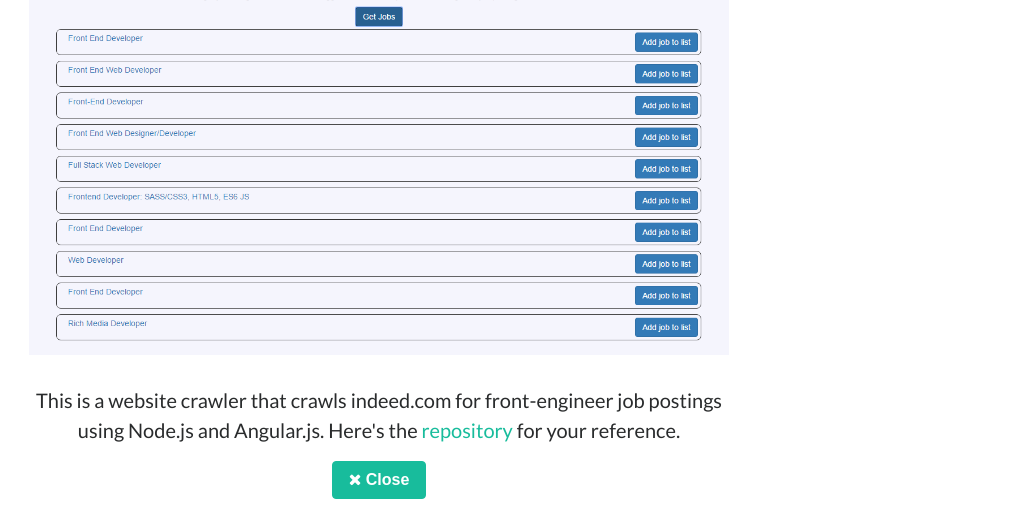
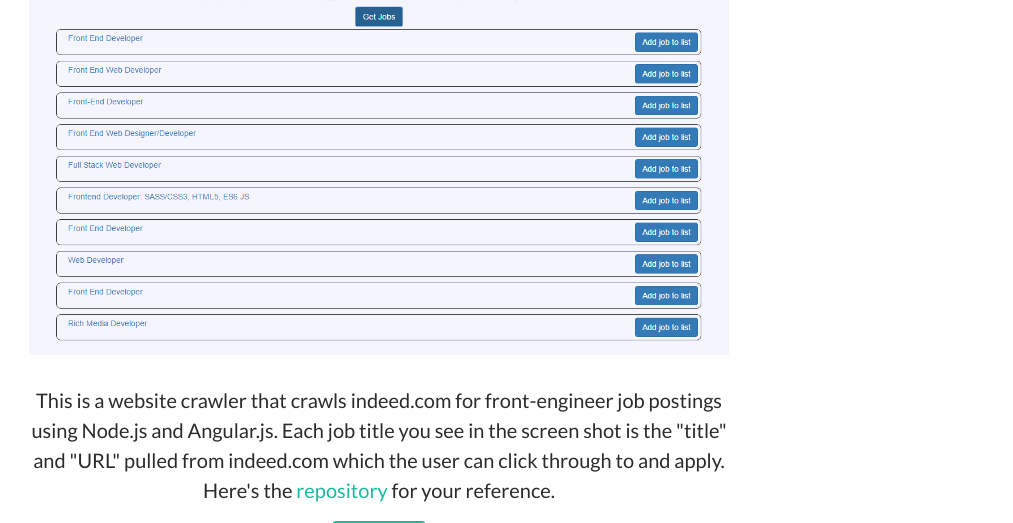
Before and after one commit to JustBriones/justbriones.github.io, a plain HTML site: page index.html in a window 1280 px wide. Both pictures are taken after a click on the element 260 px from the left and 855 px from the top of the page. Shown: the part 732-1255 px from the top of the page, without its empty margins (261-1274 px from the left). Drawn offline with Linux system fonts and the light colour scheme.

Commit message:
added more description to the crawler project

```diff
--- a/index.html
+++ b/index.html
@@ -207,7 +207,7 @@
                                 <h2>Job List Crawler</h2>
                                 <hr class="star-primary">
                                 <img class="img-fluid img-centered" src="img/portfolio/crawler.PNG" alt="">
-                                <p>This is a website crawler that crawls indeed.com for front-engineer job postings using Node.js and Angular.js. Here's the <a href="https://github.com/JustBriones/crawler1">repository</a> for your reference.</p>
+                                <p>This is a website crawler that crawls indeed.com for front-engineer job postings using Node.js and Angular.js. Each job title you see in the screen shot is the "title" and "URL" pulled from indeed.com which the user can click through to and apply. Here's the <a href="https://github.com/JustBriones/crawler1">repository</a> for your reference.</p>
                                 <button class="btn btn-success" type="button" data-dismiss="modal"><i class="fa fa-times"></i> Close</button>
                             </div>
                         </div>
```
Also changed, not shown: img/portfolio/background.jpeg (added).
